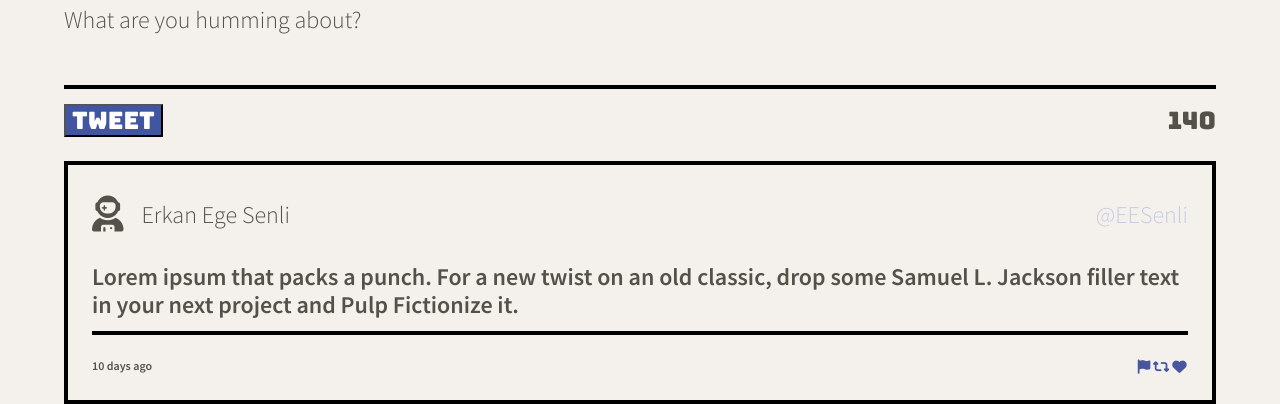
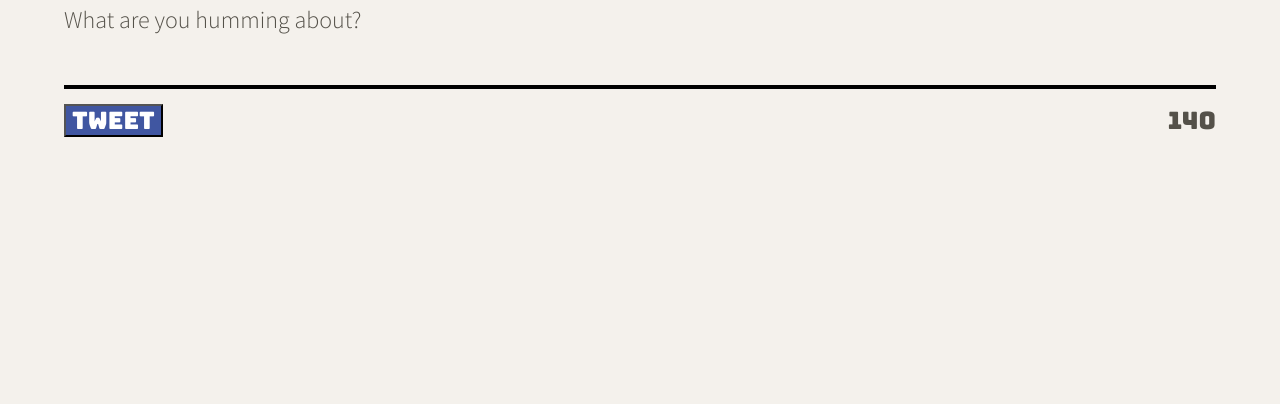
Before and after one commit to egesenli/tweeter-project, a website: page public/index.html in a window 1280 px wide. Shown: the part 575-979 px from the top of the page. After the commit the page ends 800 px from the top, so only its background shows below. Drawn offline with nearby package versions, Linux system fonts and the light colour scheme.

Commit message:
Add timeago library and delete dummy tweet

```diff
--- a/public/index.html
+++ b/public/index.html
@@ -27,6 +27,7 @@
 
   <!-- External JS -->
   <script src="https://ajax.googleapis.com/ajax/libs/jquery/3.4.1/jquery.min.js"></script>
+  <script src="https://cdnjs.cloudflare.com/ajax/libs/timeago.js/4.0.2/timeago.min.js" integrity="sha512-SVDh1zH5N9ChofSlNAK43lcNS7lWze6DTVx1JCXH1Tmno+0/1jMpdbR8YDgDUfcUrPp1xyE53G42GFrcM0CMVg==" crossorigin="anonymous" referrerpolicy="no-referrer"></script>
 
   <!-- App JS -->
   <script type="text/javascript" src="/scripts/client.js"></script>
@@ -72,28 +73,7 @@
 
     <!-- Timeline section -->
 
-    <section class="section-tweet">
-      <article class="tweet">
-        <header class="container-row">
-          <div class="profile container-row">
-            <i class="fa-solid fa-user-astronaut"></i>
-            <p>Erkan Ege Senli</p>
-          </div>
-          <p class="handle">@EESenli</p>
-        </header>
-        <section class="tweet-content">
-          <p>Lorem ipsum that packs a punch. For a new twist on an old classic, drop some Samuel L. Jackson filler text
-            in your next project and Pulp Fictionize it.</p>
-        </section>
-        <footer>
-          <p class="time-stamp">10 days ago</p>
-          <div>
-            <i class="fa-solid fa-flag"></i>
-            <i class="fa-solid fa-retweet"></i>
-            <i class="fa-solid fa-heart"></i>
-          </div>
-        </footer>
-      </article>
+    <section id="tweets-container">
     </section>
   </main>
 
```
